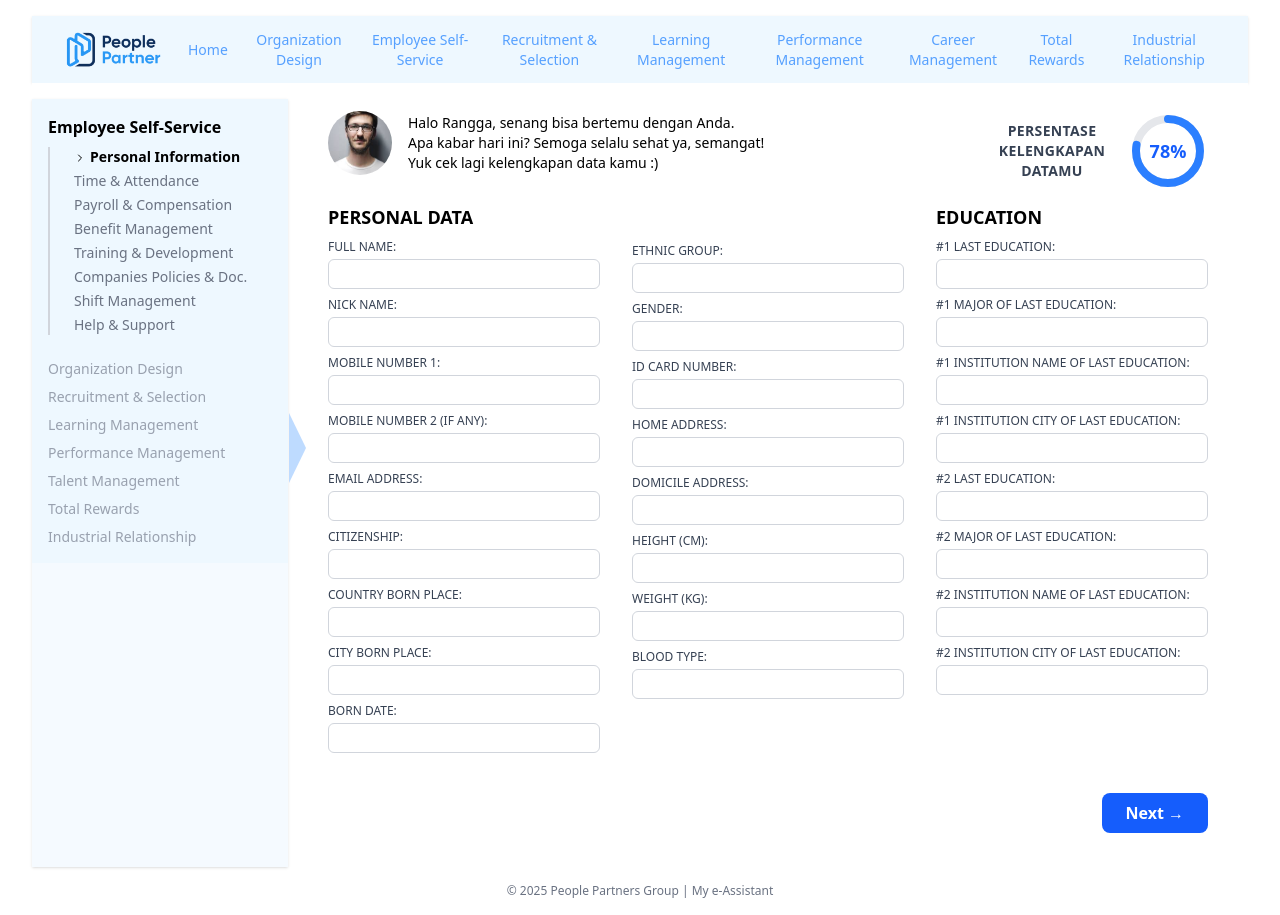
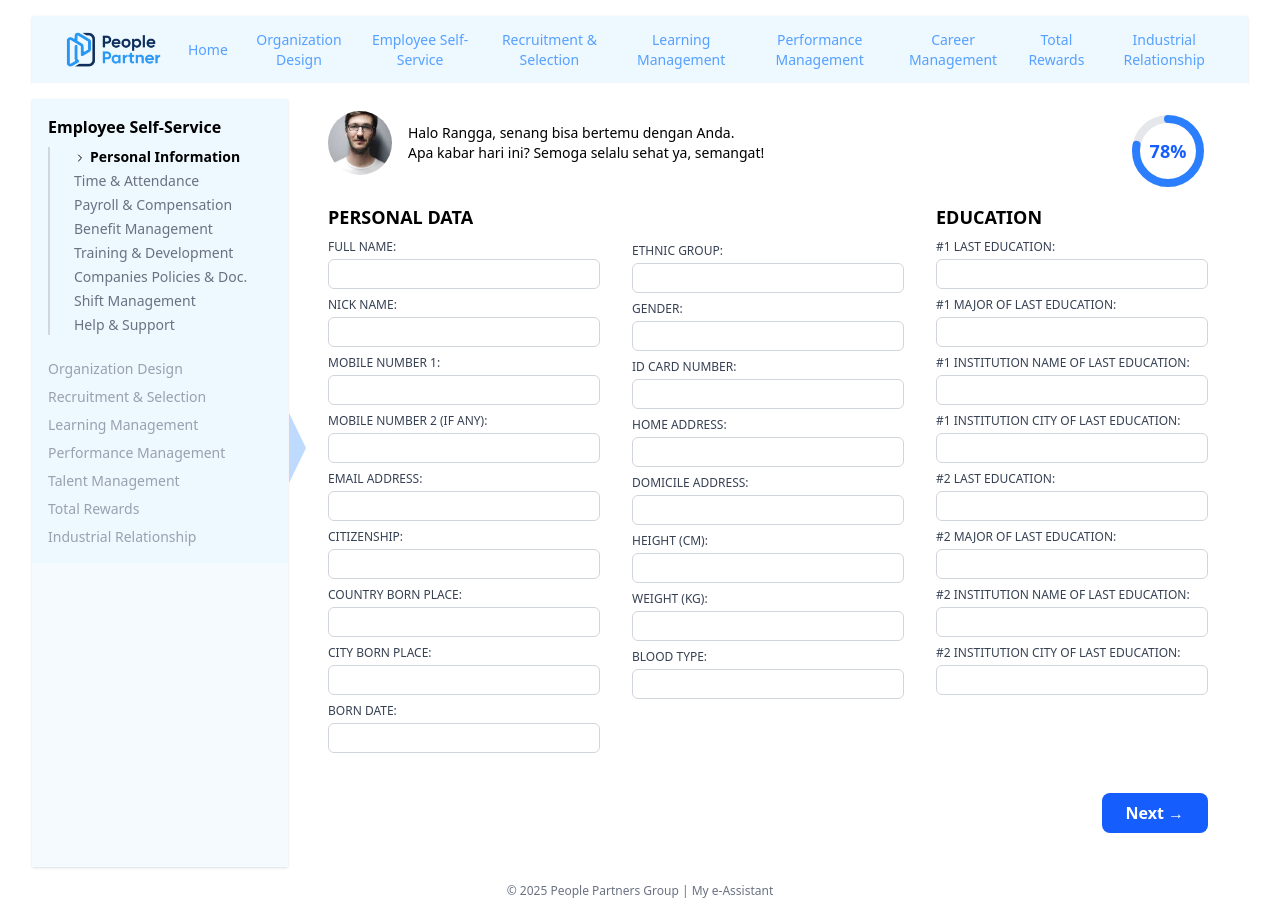
Before and after one commit to logikasistembisnis/fe-hrms, a Next.js app: page /employee-self-service/personal-information in a window 1280 px wide. Built offline with nearby package versions, Linux system fonts and the light colour scheme.

Commit message:
add text & value

```diff
--- a/src/components/information/ProfileHeader.tsx
+++ b/src/components/information/ProfileHeader.tsx
@@ -4,9 +4,10 @@ import React from "react";
 // Define the expected props for this component
 interface ProfileHeaderProps {
   name: string;
+  text: string;
 }
 
-export default function ProfileHeader({ name }: ProfileHeaderProps) {
+export default function ProfileHeader({ name, text }: ProfileHeaderProps) {
   return (
     <div className="flex items-center gap-4">
       {/* Profile picture (avatar) */}
@@ -26,7 +27,7 @@ export default function ProfileHeader({ name }: ProfileHeaderProps) {
           Apa kabar hari ini? Semoga selalu sehat ya, semangat!
         </p>
         <p className="text-sm">
-          Yuk cek lagi kelengkapan data kamu :)
+          {text}
         </p>
       </div>
     </div>
--- a/src/components/information/ProfileProgress.tsx
+++ b/src/components/information/ProfileProgress.tsx
@@ -1,16 +1,19 @@
 import React from "react";
 
 interface ProfileProgressProps {
+  text: string;
+  value: string;
   percentage: number;
 }
 
-export default function ProfileProgress({ percentage }: ProfileProgressProps) {
+export default function ProfileProgress({ text, value, percentage }: ProfileProgressProps) {
   return (
     <div className="flex items-center gap-4">
       {/* Title */}
-      <p className="text-sm font-semibold text-gray-700 uppercase tracking-wide w-30 text-center">
-        Persentase Kelengkapan Datamu
-      </p>
+      <div className="text-sm font-bold text-gray-700 uppercase tracking-wide w-30 text-center flex flex-col">
+        <p>{text}</p>
+        <p>{value}</p>
+      </div>
 
       {/* Diagram */}
       <div className="relative w-20 h-20">
```
